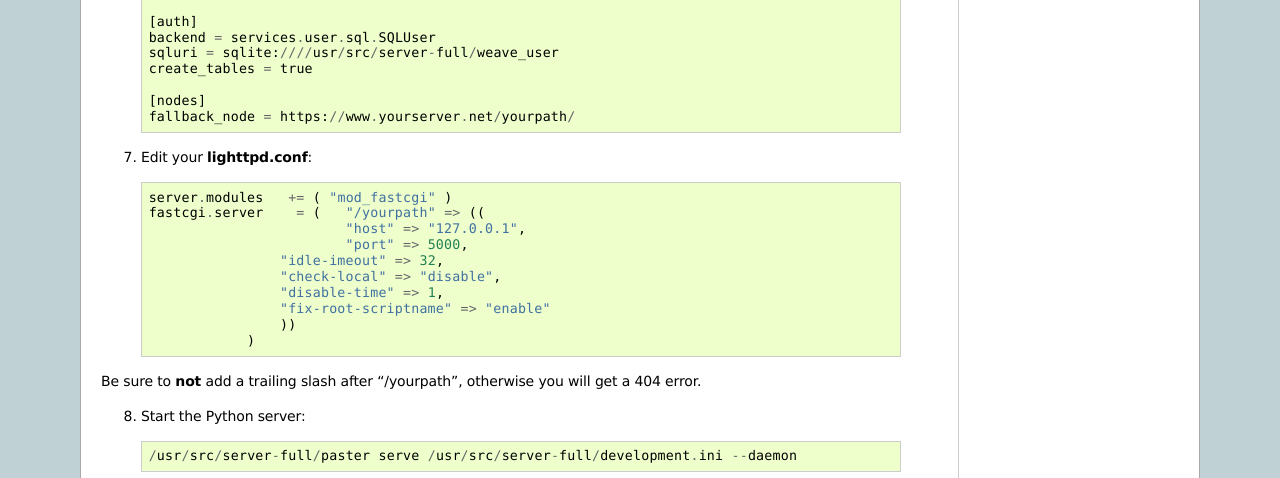
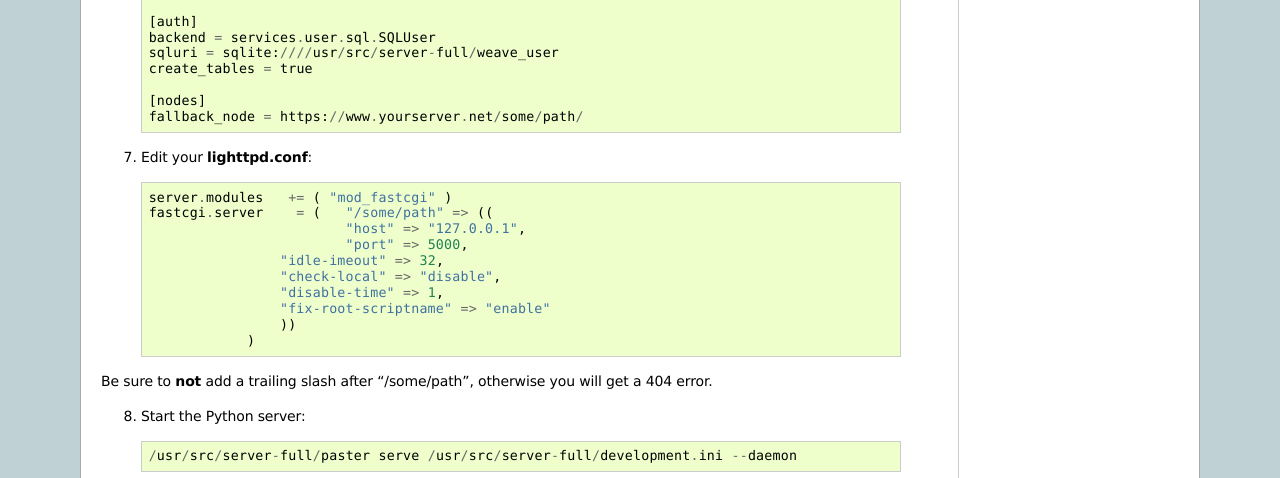
Before and after one commit to mozilla-services/docs, a Sphinx documentation site: the page built from source/howtos/run-sync.rst, in a window 1280 px wide and 900 px high, scrolled down 4886 px. Shown: the part 151-629 px from the top of the window. Built offline with Sphinx 7.4.7, drawn with Linux system fonts in a browser that asks for light colours; the version number could not be read and is left out; some of the changed text lies outside the part shown.

```diff
--- a/source/howtos/run-sync.rst
+++ b/source/howtos/run-sync.rst
@@ -236,7 +236,7 @@ We provide a **sync.wsgi** file for you convenience in the repository.
 Before running Apache, edit the file and check that it loads the the right
 .ini file with its full path.
 
-NginX + Gunicorn
+Nginx + Gunicorn
 ::::::::::::::::
 
 Tested with debian stable/squeeze
@@ -258,7 +258,7 @@ Tested with debian stable/squeeze
 3. Edit **etc/sync.conf**::
 
         [nodes]
-        fallback_node = https://www.yourserver.net/yourpath/
+        fallback_node = https://www.yourserver.net/some/path/
 
 4. Finally edit your nginx vhost file::
 
@@ -330,12 +330,12 @@ from this section, since fcgi does not support them.
     create_tables = true
 
     [nodes]
-    fallback_node = https://www.yourserver.net/yourpath/
+    fallback_node = https://www.yourserver.net/some/path/
 
 7. Edit your **lighttpd.conf**::
 
         server.modules   += ( "mod_fastcgi" )
-        fastcgi.server    = (   "/yourpath" => ((
+        fastcgi.server    = (   "/some/path" => ((
                                 "host" => "127.0.0.1",
                                 "port" => 5000,
                         "idle-imeout" => 32,
@@ -345,7 +345,7 @@ from this section, since fcgi does not support them.
                         ))
                     )
 
-Be sure to **not** add a trailing slash after "/yourpath", otherwise you will get a 404 error.
+Be sure to **not** add a trailing slash after "/some/path", otherwise you will get a 404 error.
 
 8. Start the Python server::
 
--- a/source/spelling_wordlist.txt
+++ b/source/spelling_wordlist.txt
@@ -21,6 +21,7 @@ bipostal
 bso
 BSO
 Bugzilla
+builtin
 cachegrind
 captcha
 captchas
@@ -58,6 +59,7 @@ firebird
 flup
 gcc
 Gentoo
+getVS
 gunicorn
 Gunicorn
 GXS
@@ -123,6 +125,7 @@ prefs
 prepended
 proxying
 py
+pysqlite
 qrefresh
 reCaptcha
 redis
@@ -144,6 +147,7 @@ testsuite
 threadpool
 timeline
 timestamp
+tmp
 toolbar
 Tos
 ttl
```
